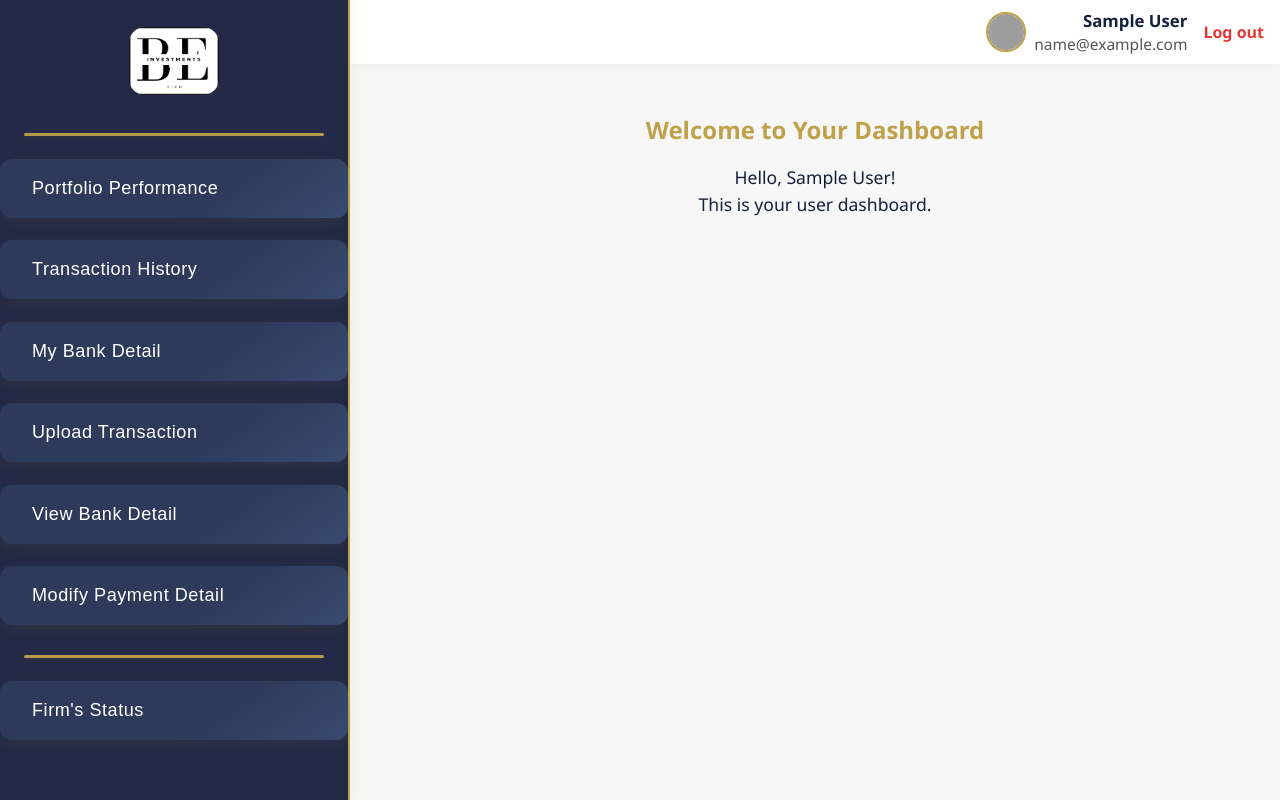
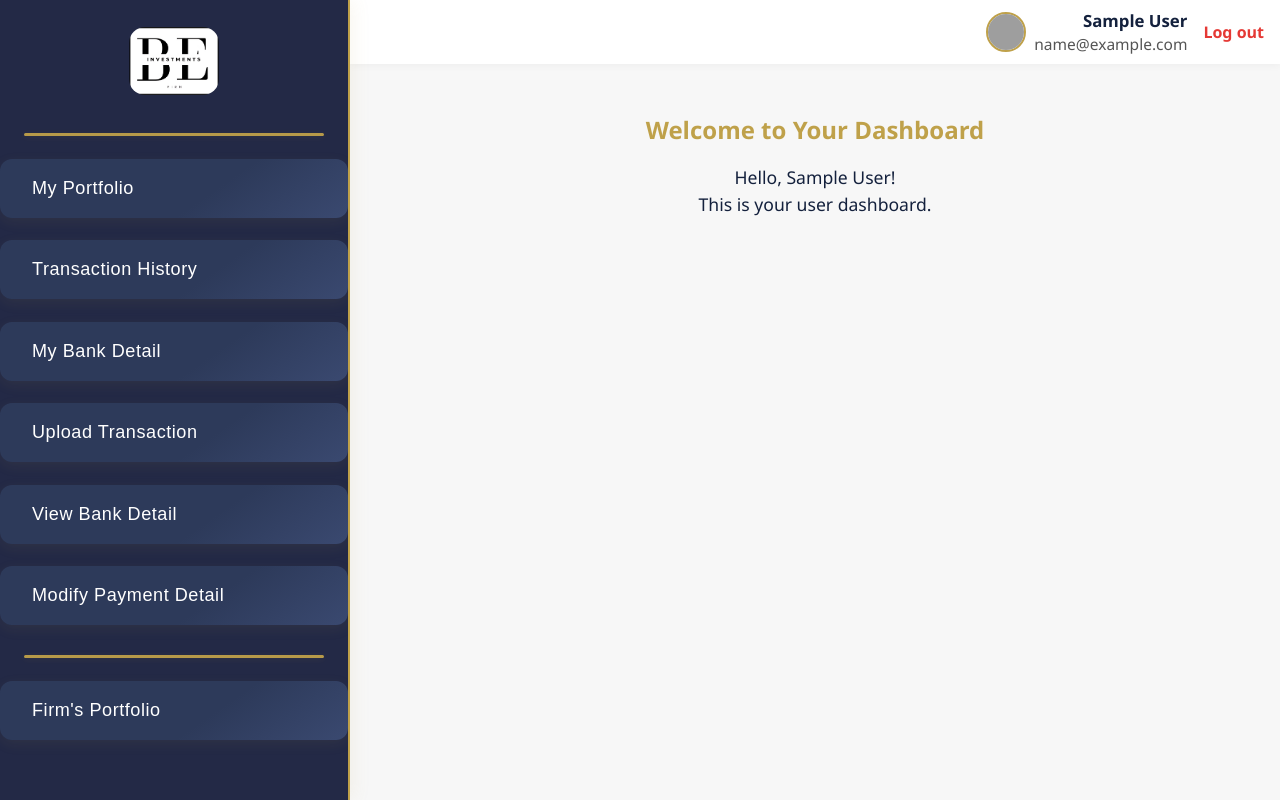
Before and after one commit to Nayan-Bakhadyo/fund_management_system, a Django app: page /user/dashboard/ in a window 1280 px wide. Run offline with Django 4.2, Linux system fonts and the light colour scheme; a user stored in the database is signed in; tables that the repository leaves empty hold one stand-in row (values such as "Sample post"); some libraries are stand-ins or nearby versions; grey boxes are pictures that could not be loaded.

Commit message:
fixed user dashboard scroll issue

```diff
--- a/mainapp/static/mainapp/user_dashboard.css
+++ b/mainapp/static/mainapp/user_dashboard.css
@@ -26,7 +26,7 @@ body {
     height: 100vh;
     position: sticky;
     top: 0;
-    overflow: hidden;
+    /* overflow: hidden; */ /* REMOVE or comment out this line */
 }
 .sidebar-logo {
     width: 100%;
@@ -51,12 +51,9 @@ body {
 .sidebar-menu {
     flex: 1 1 auto;
     overflow-y: auto !important;
-    max-height: calc(100vh - 120px);
     padding-bottom: 2rem;
     margin-bottom: 0;
-    /* Optional: add a little space below the last item */
-    scrollbar-width: thin;
-    scrollbar-color: #bfa14a #232946;
+    -webkit-overflow-scrolling: touch;
 }
 .sidebar-menu::-webkit-scrollbar {
     width: 8px;
@@ -297,6 +294,9 @@ body {
     }
     .main-content {
         margin-left: 0 !important;
+        height: 100vh;
+        overflow-y: auto;
+
     }
     .topbar {
         position: sticky;
@@ -308,6 +308,9 @@ body {
     .sidebar-menu a {
         font-size: 0.98rem;
         padding: 0.7rem 1.2rem;
+    }
+    .sidebar-menu {
+        max-height: calc(100vh - 70px); /* mobile: adjust for logo height */
     }
 }
 button[type="submit"] {
--- a/mainapp/templates/mainapp/home.html
+++ b/mainapp/templates/mainapp/home.html
@@ -15,13 +15,14 @@
 <body>
     <div class="container">
         <img src="{% static 'mainapp/assets/BE_logo_final2.png' %}" alt="B.E Investment Firm Logo"
-             style="height: 90px; margin-bottom: 18px; border-radius: 50%; object-fit: cover;">
+             style="height: 90px; margin-bottom: 18px; border-radius: 10%; object-fit: cover;">
         <div class="logo">B.E Investment Firm</div>
         <hr class="brand-hr">
         <div class="subtitle">Your Partner in Strategic Investment Growth</div>
         <div class="desc">
             B.E Investments provides comprehensive investment management services focused on maximizing returns while minimizing risk.<br>
             We are dedicated to providing tailored investment solutions to individuals and businesses.<br>
+            <br>
             Our experienced team prioritizes transparency, security, and long-term growth for our clients.<br>
             <span style="font-size:0.95em;color:#666;"></span>
         </div>
--- a/mainapp/templates/mainapp/user_dashboard.html
+++ b/mainapp/templates/mainapp/user_dashboard.html
@@ -24,7 +24,7 @@
                   <li><hr class="sidebar-gold-divider"></li>
                     <li class="nav-item w-100">
                         <a href="#" id="portfolio-link" class="nav-link text-white w-100">
-                            Portfolio Performance
+                            My Portfolio
                         </a>
                     </li>
                     <li class="nav-item w-100">
@@ -61,7 +61,7 @@
                     <li><hr class="sidebar-gold-divider"></li>
                       <li class="nav-item">
                         <a href="#" class="nav-link" id="firmStatusMenu">
-                          <i class="bi bi-bar-chart"></i> Firm's Status
+                          <i class="bi bi-bar-chart"></i> Firm's Portfolio
                         </a>
                       </li>
                 </ul>
```
